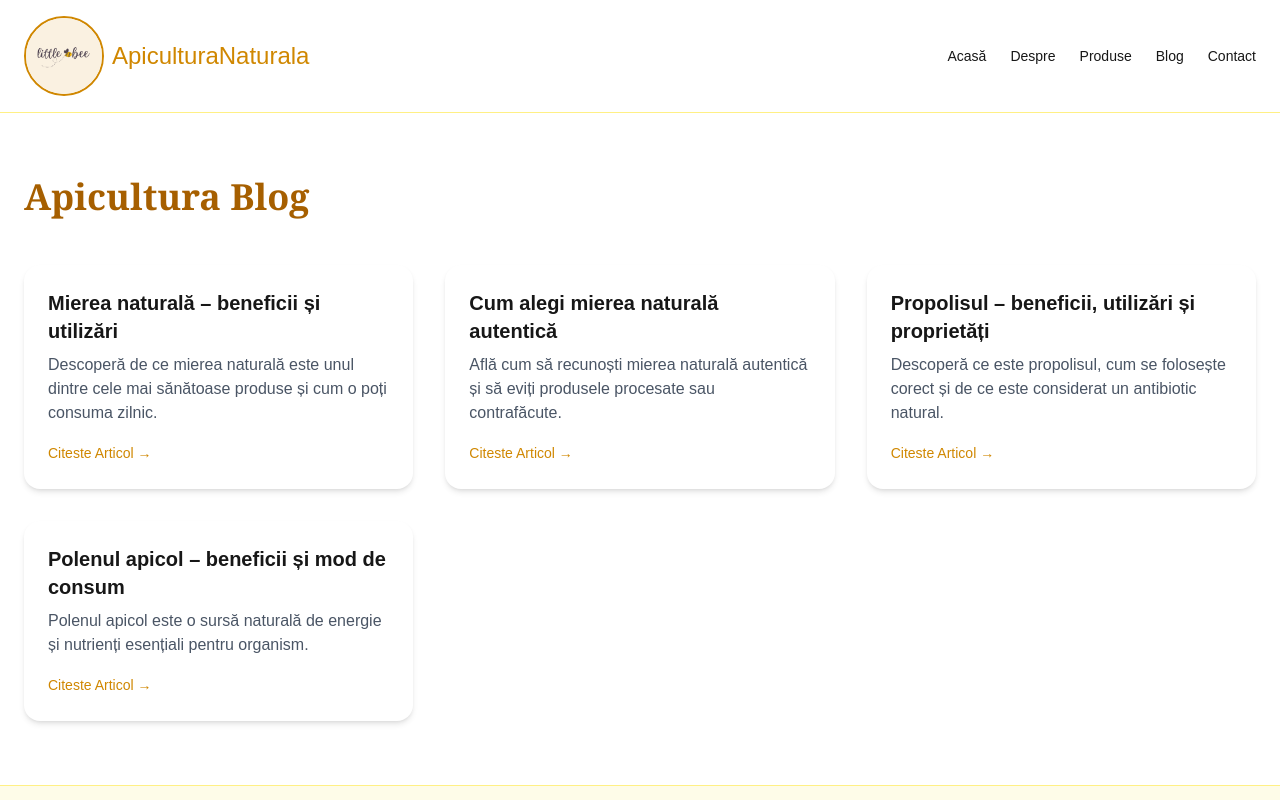
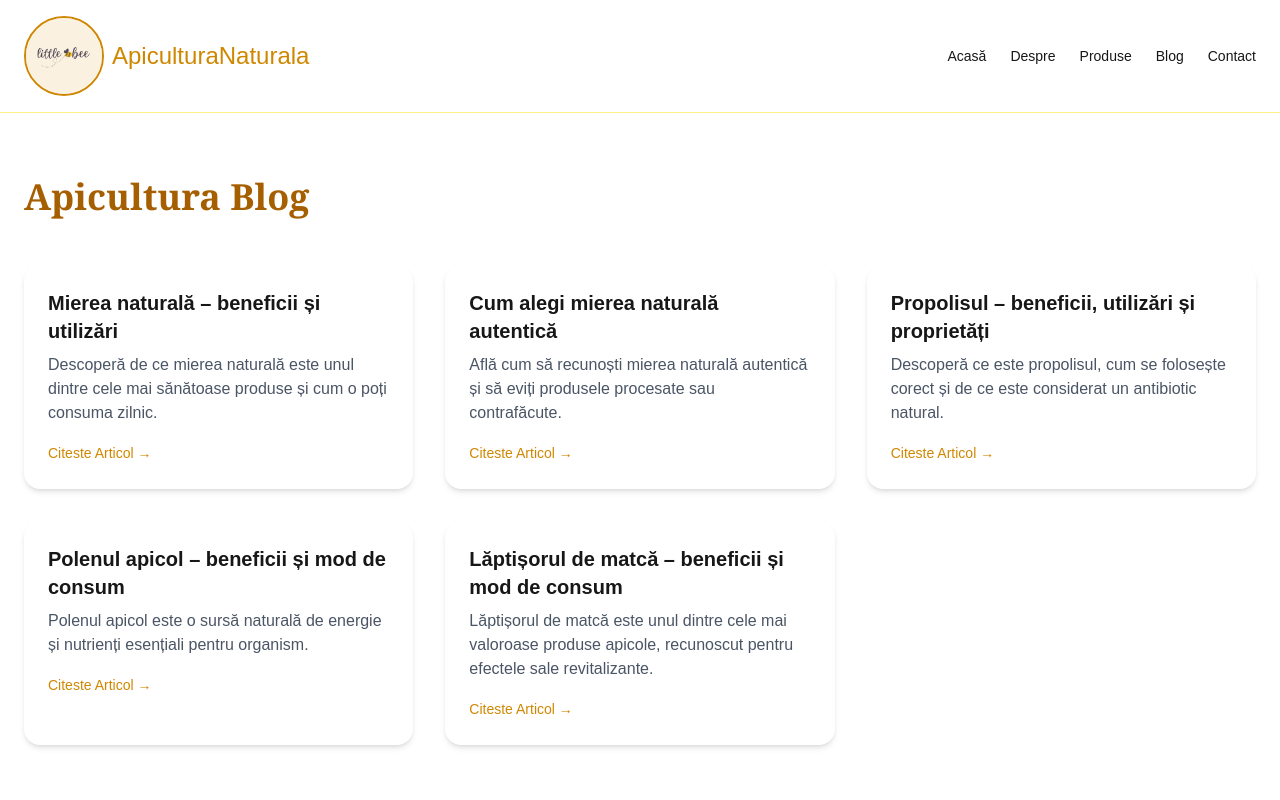
Before and after one commit to ionutpetru4046/Website-Apicultura, a Next.js app: page /blog in a window 1280 px wide. Shown: the top 800 px of the page. Built offline with nearby package versions, Linux system fonts and the light colour scheme; a web font is replaced by a local one.

Commit message:
new article added to blog more content added

```diff
--- a/app/content/blog/posts.ts
+++ b/app/content/blog/posts.ts
@@ -132,5 +132,49 @@ export const posts = [
         Pentru rezultate optime, este recomandată o cură de minimum 30 de zile.
       </p>
     `,
+  },
+  {
+    slug: "laptisorul-de-matca-beneficii-si-mod-de-consum",
+    title: "Lăptișorul de matcă – beneficii și mod de consum",
+    excerpt:
+      "Lăptișorul de matcă este unul dintre cele mai valoroase produse apicole, recunoscut pentru efectele sale revitalizante.",
+    date: "2024-10-15",
+    cover: "/images/laptisor-de-matca.jpg",
+    seo: {
+      title: "Lăptișorul de matcă – beneficii, proprietăți și administrare",
+      description:
+        "Află ce este lăptișorul de matcă, ce beneficii are pentru organism și cum se consumă corect.",
+    },
+    content: `
+      <p>
+        Lăptișorul de matcă este un produs apicol rar și extrem de valoros,
+        destinat exclusiv hrănirii reginei albinelor.
+      </p>
+
+      <h2>Ce este lăptișorul de matcă?</h2>
+      <p>
+        Lăptișorul de matcă este o substanță naturală secretată de albinele
+        lucrătoare, bogată în vitamine, aminoacizi, enzime și acizi grași esențiali.
+      </p>
+
+      <h2>Beneficiile lăptișorului de matcă</h2>
+      <ul>
+        <li>Crește nivelul de energie și vitalitate</li>
+        <li>Susține sistemul imunitar</li>
+        <li>Ajută la echilibrarea hormonală</li>
+        <li>Îmbunătățește memoria și concentrarea</li>
+        <li>Încetinește procesele de îmbătrânire</li>
+      </ul>
+
+      <h2>Cum se consumă lăptișorul de matcă</h2>
+      <p>
+        Lăptișorul de matcă se consumă de obicei dimineața, pe stomacul gol,
+        sublingual, pentru o absorbție optimă.
+      </p>
+
+      <p>
+        Cura recomandată este de 20–30 de zile, urmată de o pauză.
+      </p>
+    `,
   }
 ];
```
